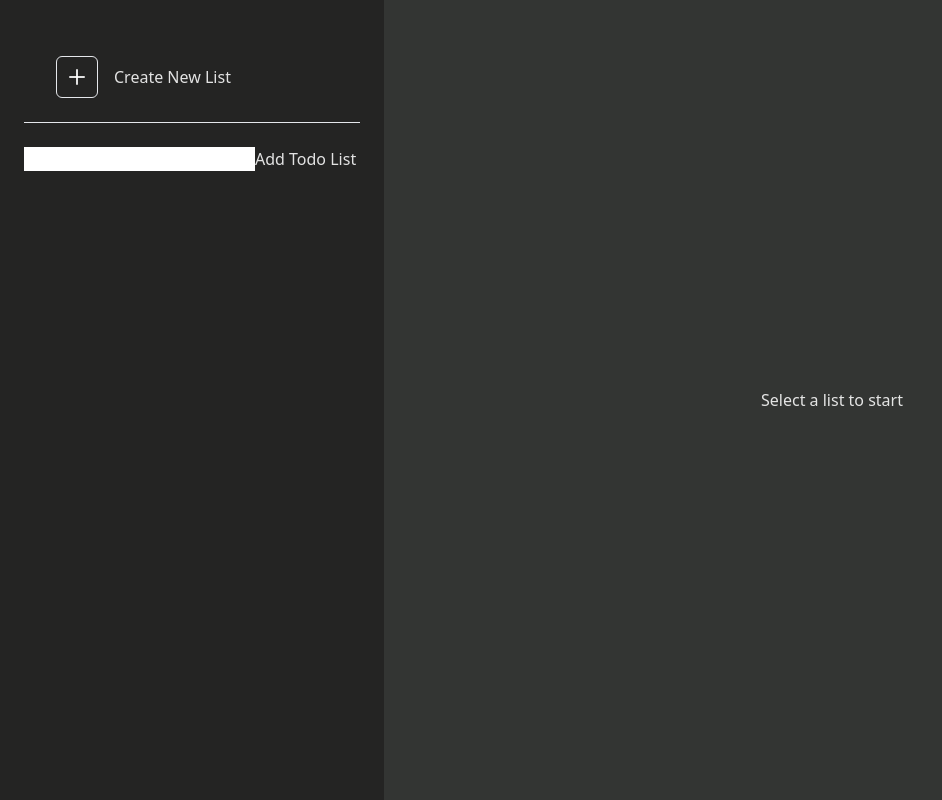
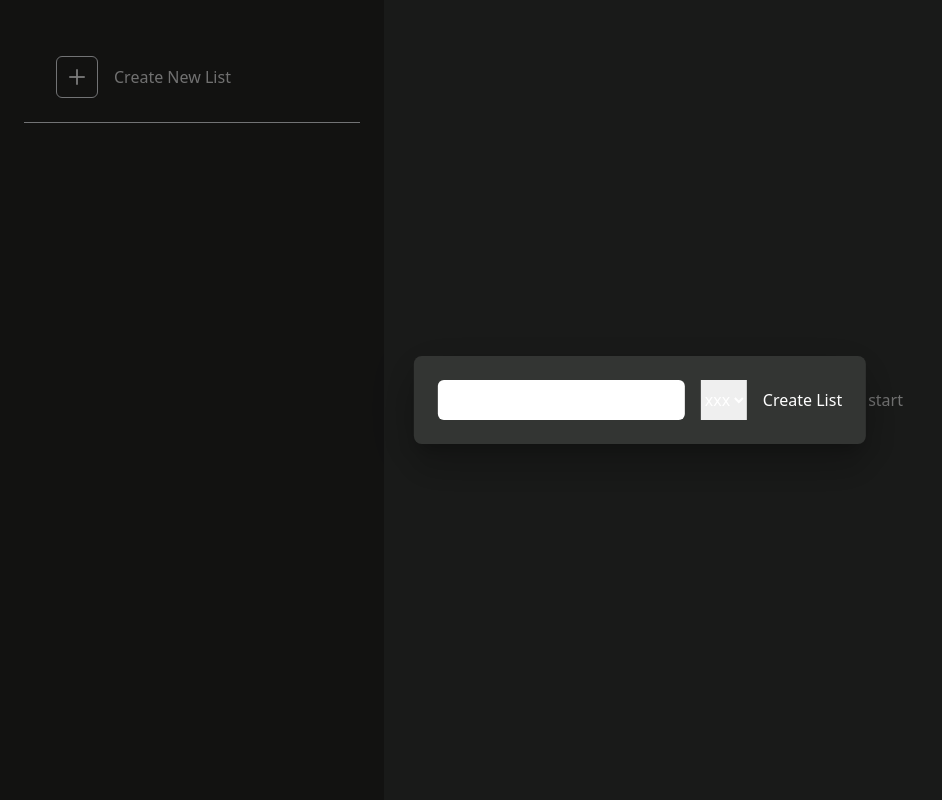
Before and after one commit to a-fatsum/daily-drive, a React (Vite) app: page / in a window 1280 px wide. Both pictures are taken after a click on the button 77 px from the left and 77 px from the top of the page. Shown: the whole page, without its empty margins (0-942 px from the left). Built offline with nearby package versions, Linux system fonts and the light colour scheme.

Commit message:
fixed color selection

```diff
--- a/package.json
+++ b/package.json
@@ -10,6 +10,9 @@
     "preview": "vite preview"
   },
   "dependencies": {
+    "@emotion/react": "^11.14.0",
+    "@emotion/styled": "^11.14.1",
+    "@mui/material": "^7.3.6",
     "lucide-react": "^0.556.0",
     "react": "^19.2.0",
     "react-dom": "^19.2.0"
--- a/src/App.css
+++ b/src/App.css
@@ -3,69 +3,21 @@
 @tailwind utilities;
 
 body {
-  /* font-family: Arial, sans-serif;
-
-  margin: 0;
-  background: linear-gradient(to right, #00aaff, #00ff6c);
-  display: flex;
-  justify-content: center;
-  justify-content: space-between;
-  align-items: center; */
 }
 
 #root {
   display: flex;
-  /* justify-content: start; */
-  /* align-items: center; */
-  /* min-width: 100%; */
+
   min-height: 100vh;
   font-family: system-ui, Avenir, Helvetica, Arial, sans-serif;
   line-height: 1.5;
   font-weight: 400;
-  /* background-color: rgb(29, 28, 28); */
-  /* background-color: rgb(29, 20, 146); */
 
   color-scheme: light dark;
   color: rgba(255, 255, 255, 0.87);
-  /* background-color: #242424; */
 
   font-synthesis: none;
   text-rendering: optimizeLegibility;
   -webkit-font-smoothing: antialiased;
   -moz-osx-font-smoothing: grayscale;
 }
-/* .todo-item {
-  background: #928c8c;
-  border: 1px solid #9c9999;
-  border-radius: 4px;
-  padding: 1rem;
-  margin-bottom: 1rem;
-  text-align: left;
-} */
-
-/* .todo-lists ul {
-  margin-top: 2rem;
-  display: flex;
-  gap: 1rem;
-} */
-
-.todo-lista {
-  /* display: flex; */
-  /* background-color: tomato; */
-}
-.todo-lista-header {
-  /* padding: 0.5rem;
-  margin-bottom: 1rem;
-  font-weight: bold;
-  font-size: 1.2rem;
-  text-align: center;
-  display: flex;
-  justify-content: space-between;
-  gap: 1rem;
-  display: flex;
-  flex-direction: column; */
-}
-form {
-  /* display: flex;
-  gap: 0.5rem; */
-}
--- a/src/App.jsx
+++ b/src/App.jsx
@@ -3,18 +3,17 @@ import { useState, useEffect } from "react";
 import TodoLists from "./components/TodoLists";
 import AddTodoList from "./components/AddTodoList";
 import { Plus } from "lucide-react";
+import { Modal, Box } from "@mui/material";
 import "./App.css";
 
 function App() {
   const [listObj, setListObj] = useState([]);
-  const colors = ["#FF5733", "#33FF57", "#3357FF", "#F333FF", "#33FFF5"];
-  //
 
   useEffect(() => {
     console.log("List 👉👉👉 updated:", listObj);
   }, [listObj]);
 
-  function addTodoList(e, listTitle) {
+  function addTodoList(e, listTitle, listColor) {
     e.preventDefault();
     setListObj((currentLists) => {
       return [
@@ -23,7 +22,7 @@ function App() {
           id: crypto.randomUUID(),
           listTitle,
           timeStamp: Date.now(),
-          listColor: colors,
+          listColor,
         },
       ];
     });
@@ -44,6 +43,9 @@ function App() {
     setShowAddTodoList(true);
   }
 
+  const handleClose = () => {
+    setShowAddTodoList(false);
+  };
   //
   return (
     <>
@@ -59,13 +61,32 @@ function App() {
           </button>
           <label htmlFor="add_new_list">Create New List</label>
         </div>
+
         <hr />
 
-        {/* <AddTodoList addTodoList={addTodoList} /> */}
+        {/* RENDER WITHOUT POP-UP =>>>> {showAddTodoList && <AddTodoList addTodoList={addTodoList} />} */}
 
+        {/* Pop up */}
         <div>
-          {showAddTodoList && <AddTodoList addTodoList={addTodoList} />}
+          <Modal open={showAddTodoList} onClose={handleClose}>
+            <Box
+              sx={{
+                position: "absolute",
+                top: "50%",
+                left: "50%",
+                transform: "translate(-50%, -50%)",
+                bgcolor: "#333533",
+                boxShadow: 24,
+                p: 3,
+                borderRadius: 2,
+                minWidth: 350,
+              }}
+            >
+              <AddTodoList addTodoList={addTodoList} onClose={handleClose} />
+            </Box>
+          </Modal>
         </div>
+
         <TodoLists
           listObj={listObj}
           key={listObj.id}
@@ -75,11 +96,6 @@ function App() {
 
       <div className="min-h-screen flex flex-col min-w-[70%] bg-[#333533] items-center justify-center gap-8 p-4">
         <h2>Select a list to start</h2>
-        {/* <TodoLists
-          listObj={listObj}
-          key={listObj.id}
-          deleteTodoList={deleteTodoList}
-        /> */}
       </div>
       {/* </div> */}
     </>
--- a/src/components/AddTodoItem.jsx
+++ b/src/components/AddTodoItem.jsx
@@ -26,7 +26,6 @@ export default function AddTodoItem({ addTodos }) {
           type="date"
           id="due-date"
           name="due-date"
-          returnFormat="YYYY-MM-DD"
           onChange={(e) => {
             setDueDate(e.target.value);
           }}
--- a/src/components/AddTodoList.jsx
+++ b/src/components/AddTodoList.jsx
@@ -2,24 +2,48 @@ import { useState } from "react";
 
 export default function AddTodoList({ addTodoList }) {
   const [listTitle, setListTitle] = useState("");
+  const colors = [
+    "#ff58332d",
+    "#33ff582e",
+    "#3358ff2f",
+    "#f133ff33",
+    "#33fff535",
+  ];
+  const [listColor, setListColor] = useState(colors[0]);
 
   function addList(e) {
     e.preventDefault();
     if (listTitle.trim() === "") return;
-    addTodoList(e, listTitle);
+    addTodoList(e, listTitle, listColor);
   }
   //
   // FORM
   return (
     <>
-      <form onSubmit={addList}>
+      <form className="flex gap-4 text-white" onSubmit={addList}>
         <input
+          className="text-gray outline-none text-gray-800 p-2 rounded-md"
           type="text"
           onChange={(e) => {
             setListTitle(e.target.value);
           }}
         />
-        <button>Add Todo List</button>
+
+        <select
+          name="listColor"
+          id=""
+          onChange={(e) => {
+            setListColor(e.target.value);
+          }}
+        >
+          {colors.map((color, i) => (
+            <option style={{ backgroundColor: color }} key={i} value={color}>
+              {/* {color} */} xxx
+            </option>
+          ))}
+        </select>
+
+        <button>Create List</button>
       </form>
     </>
   );
--- a/src/components/TodoLista.jsx
+++ b/src/components/TodoLista.jsx
@@ -23,24 +23,13 @@ export default function TodoLista({
 
   return (
     <>
-      <div className="todo-lista p-4 rounded-lg shadow-md">
+      <div
+        className="todo-lista p-4 rounded-lg shadow-md "
+        // set background color of the list
+        style={{ backgroundColor: listColor }}
+      >
         <div className="todo-lista-header">
           {listTitle}
-
-          <select
-            name=""
-            id=""
-            onChange={(e) => {
-              document.querySelector(".todo-lista").style.backgroundColor =
-                e.target.value;
-            }}
-          >
-            {listColor.map((color, i) => (
-              <option style={{ backgroundColor: color }} key={i} value={color}>
-                {color}
-              </option>
-            ))}
-          </select>
 
           <span>Created on: {new Date(timeStamp).toLocaleDateString()}</span>
           <button onClick={() => deleteTodoList(id)}>Delete List</button>
```
Also changed, not shown: 1 other file (tests, documents, lock files or other folders).
